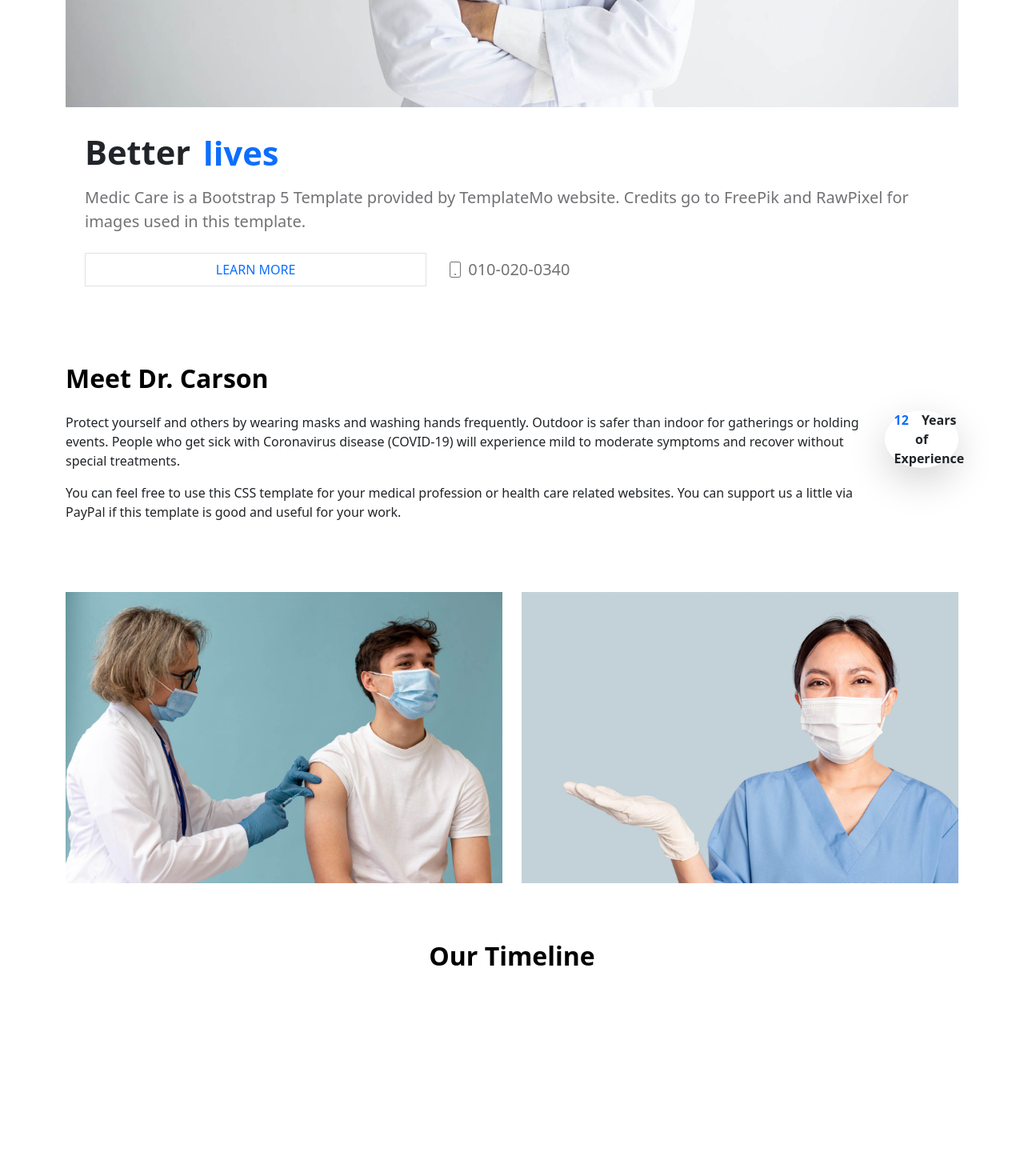
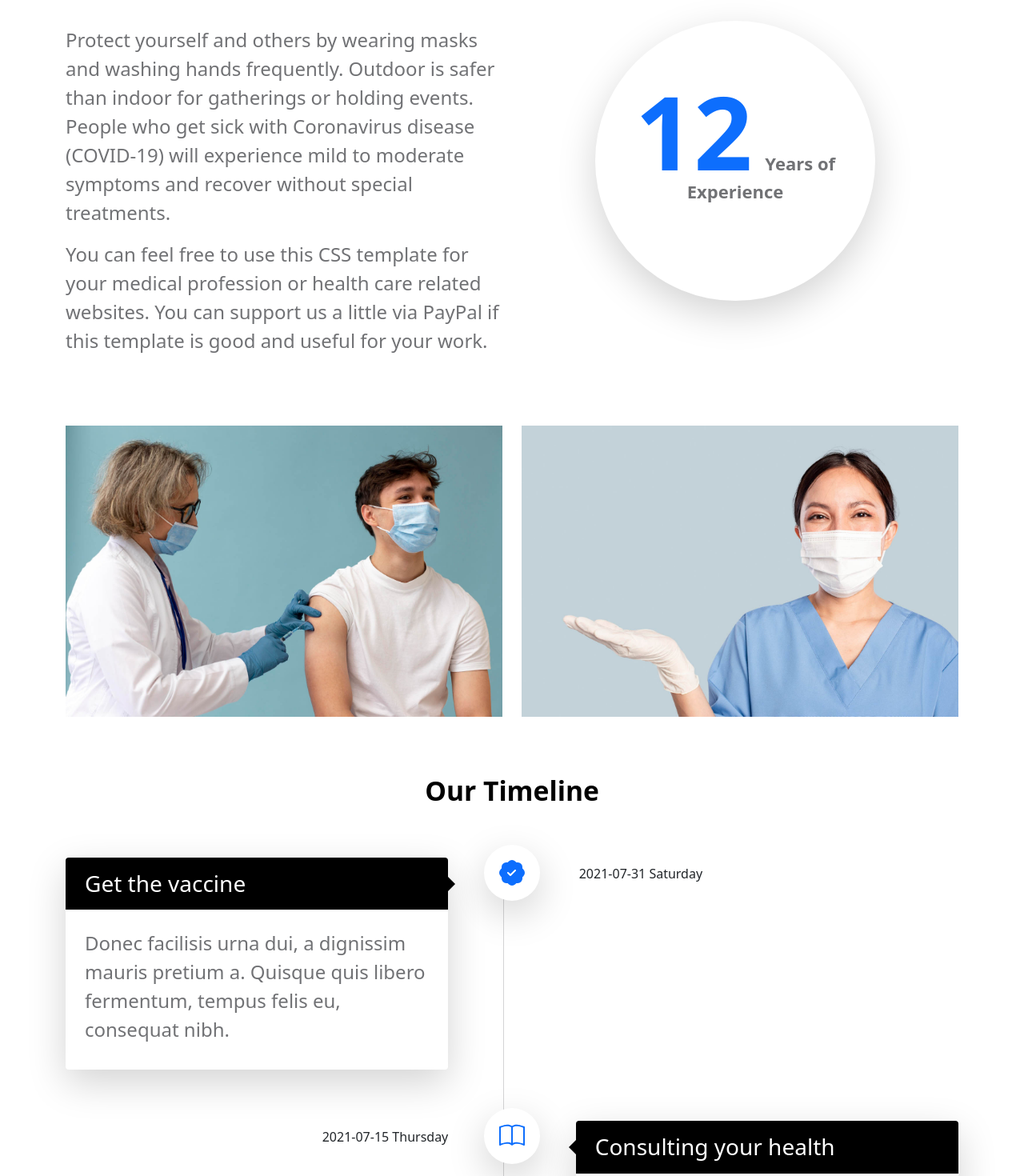
Before and after one commit to AsalYousefi/Medical-Booking, a React (Vite) app: page / in a window 1280 px wide. Shown: the part 660-2130 px from the top of the page at 80% size. Before the commit the page ends 1882 px from the top, so only its background shows below. Built offline with nearby package versions, Linux system fonts and the light colour scheme.

Commit message:
working on responsive...

```diff
--- a/src/MainSection/Timeline/Timeline.jsx
+++ b/src/MainSection/Timeline/Timeline.jsx
@@ -1,9 +1,76 @@
+import { BsFillPatchCheckFill, BsBook, BsFileMedical, BsGlobe, BsPerson } from "react-icons/bs";
+
 export default function Timeline() {
-    return (
-        <section id="timeline" className="timeline">
-            <div className="container">
-                <h2 className="fw-bold text-black text-center">Our Timeline</h2>
-            </div>
-        </section>
-    )
+  const timelines = [
+    {
+      title: "Get the vaccine",
+      date: "2021-07-31 Saturday",
+      icon: <BsFillPatchCheckFill />,
+      description:
+        "Donec facilisis urna dui, a dignissim mauris pretium a. Quisque quis libero fermentum, tempus felis eu, consequat nibh.",
+    },
+
+    {
+      title: "Consulting your health",
+      date: "2021-07-15 Thursday",
+      icon: <BsBook />,
+      description:
+        "You are fully permitted to use this template for your commercial or personal website. You are not permitted to redistribute the template ZIP file for a download purpose on any other Free CSS collection website.",
+    },
+
+    {
+      title: "Certified Nurses",
+      date: "2021-06-28 Monday",
+      icon: <BsFileMedical />,
+      description:
+        "Phasellus eleifend, urna interdum congue viverra, arcu neque ultrices ligula, id pulvinar nisi nibh et lacus. Vivamus gravida, ipsum non euismod tincidunt, sapien elit fermentum mi, quis iaculis enim ligula at arcu.",
+    },
+
+    {
+      title: "Covid-19 Hospitals",
+      date: "2021-05-30 Sunday",
+      icon: <BsGlobe />,
+      description: `Fusce vestibulum euismod nulla sed ultrices. Praesent rutrum nulla vel sapien euismod, quis tempus dui placerat.
+      Integer posuere erat a ante venenatis dapibus posuere velit aliquet. Maecenas faucibus mollis interdum. Donec ullamcorper nulla non metus auctor fringilla`,
+    },
+
+    {
+      title: "Freelance Nursing",
+      date: "2021-05-18 Tuesday",
+      icon: <BsPerson />,
+      description:
+        "If you need a working contact form that submits email to your inbox, please visit our contact page for more information.",
+    },
+  ];
+
+  return (
+    <section id="timeline" className="timeline">
+      <div className="container">
+        <h2 className="timeline-title fw-bold text-black text-center my-5">
+          Our Timeline
+        </h2>
+        <div className="position-relative">
+            <div className="vertical-line"></div>
+            {timelines.map((timeline, i) => {
+                return (
+                    <div key={i} className="timeline d-flex flex-column flex-md-row align-items-center my-5">
+                        <div className="date my-2 my-md-4 align-self-end w-75 align-self-md-start">
+                            <span className="ms-1">{timeline.date}</span>
+                        </div>
+                        <div className="timeline-content d-flex justify-content-around w-100">
+                            <div className="d-flex align-items-center justify-content-center me-3 mx-md-auto shadow-lg icon bg-white rounded-circle text-primary">
+                                {timeline.icon}
+                            </div>
+                            <div className="timeline-texts rounded-1 shadow-lg mt-3">
+                                <h3 className="bg-black text-white py-3 px-4 rounded-top-1 position-relative">{timeline.title}</h3>
+                                <p className="py-3 px-4 fw-light">{timeline.description}</p>
+                            </div>
+                        </div>
+                    </div>
+                )
+            })}
+        </div>
+      </div>
+    </section>
+  );
 }
--- a/src/main.css
+++ b/src/main.css
@@ -14,6 +14,12 @@
 body {
     background-color: white;
     font-family: 'Open Sans', sans-serif;
+}
+
+main p {
+    color: var(--gray);
+    font-weight: 300;
+    font-size: 20px;
 }
 
 a {
@@ -34,6 +40,11 @@ button {
 
 .logo {
     font-size: 24px;
+}
+
+.logo span {
+    font-size: 12px;
+    color: var(--gray);
 }
 
 .menu-btn {
@@ -74,7 +85,7 @@ nav ul li {
 /* home */
 
 .hero-section {
-    height: 65vh;
+    height: 50vh;
     inset: 0;
 }
 
@@ -104,10 +115,72 @@ nav ul li {
     transform: translateY(.655px);
 }
 
-.home p {
-    color: var(--gray);
+.home button {
+    font-size: 1rem;
 }
 
 .phone-number {
     color: var(--gray);
 }
+
+/* about */
+
+.about-title,
+.timeline-title {
+    font-size: 2.1rem;
+}
+
+.experience {
+    width: 235px;
+    height: 235px;
+}
+
+.experience span.experience-number {
+    font-size: 5rem;
+}
+
+.experience span {
+    font-size: 22px;
+    line-height: 35px;
+    color: var(--gray);
+}
+
+/* timeline */
+
+.icon {
+    width: 30%;
+    aspect-ratio: 1/1;
+    align-self: flex-start;
+    max-width: 70px;
+}
+
+.icon > * {
+    font-size: 2rem;
+}
+
+.timeline h3::after {
+    content: '';
+    position: absolute;
+    z-index: 2;
+    top: 50%;
+    right: 99.8%;
+    transform: translateY(-50%);
+    border-width: 10px;
+    border-color: transparent black transparent transparent;
+    border-style: solid;
+}
+
+.timeline-texts {
+    max-width: 75%;
+}
+
+.vertical-line {
+    position: absolute;
+    width: 1px;
+    height: 90%;
+    z-index: -1;
+    top: 3%;
+    left: 8.8%;
+    background-color: var(--gray);
+    opacity: .3;
+}
--- a/src/media-query.css
+++ b/src/media-query.css
@@ -1,13 +1,13 @@
 @media screen and (min-width: 992px) {
     .hero-section {
-        height: 85vh !important;
+        height: 57vh !important;
     }
 
     .horizontal-nav {
         width: 90% !important;
     }
 
-    .home-description {
+    .home-texts {
         position: absolute;
         bottom: 0;
         right: 0;
@@ -18,4 +18,76 @@
     .home-title h2 {
         font-size: 3rem;
     }
+
+    nav ul li,
+    .logo {
+        font-size: 20px;
+    }
+
+    .experience {
+        width: 350px !important;
+        height: 350px !important;
+    }
+
 }
+
+@media screen and (max-width: 576px) {
+    .phone-number svg,
+    .phone-number span,
+    .home button {
+        font-size: 12px !important;
+    }
+}
+
+@media screen and (min-width: 368px) {
+    .experience span.experience-number {
+        font-size: 8rem !important;
+    }
+
+    .experience span {
+        font-size: 25px;
+    }
+}
+
+@media screen and (min-width: 368px) and (max-width: 991px) {
+    .experience {
+        width: 320px !important;
+        height: 320px !important;
+    }
+}
+
+@media screen and (min-width: 768px) {
+    .about-texts {
+        width: 50% !important;
+    }
+
+    div.timeline:nth-child(even),
+    div.timeline:nth-child(even) .timeline-content {
+        flex-direction: row-reverse !important;
+    }
+
+    .vertical-line {
+        left: 49% !important;
+    }
+
+    div.timeline:nth-child(even) h3::after {
+        left: 99.8% !important;
+        right: auto !important;
+        border-color: transparent transparent transparent black !important;
+    }
+
+    div.timeline:nth-child(odd) .date {
+        text-align: end !important;
+    }
+
+}
+
+@media screen and (min-width: 576px) {
+
+}
+
+@media screen and (min-width: 1200px) {
+    main p {
+        font-size: 24px !important;
+    }
+}
```
